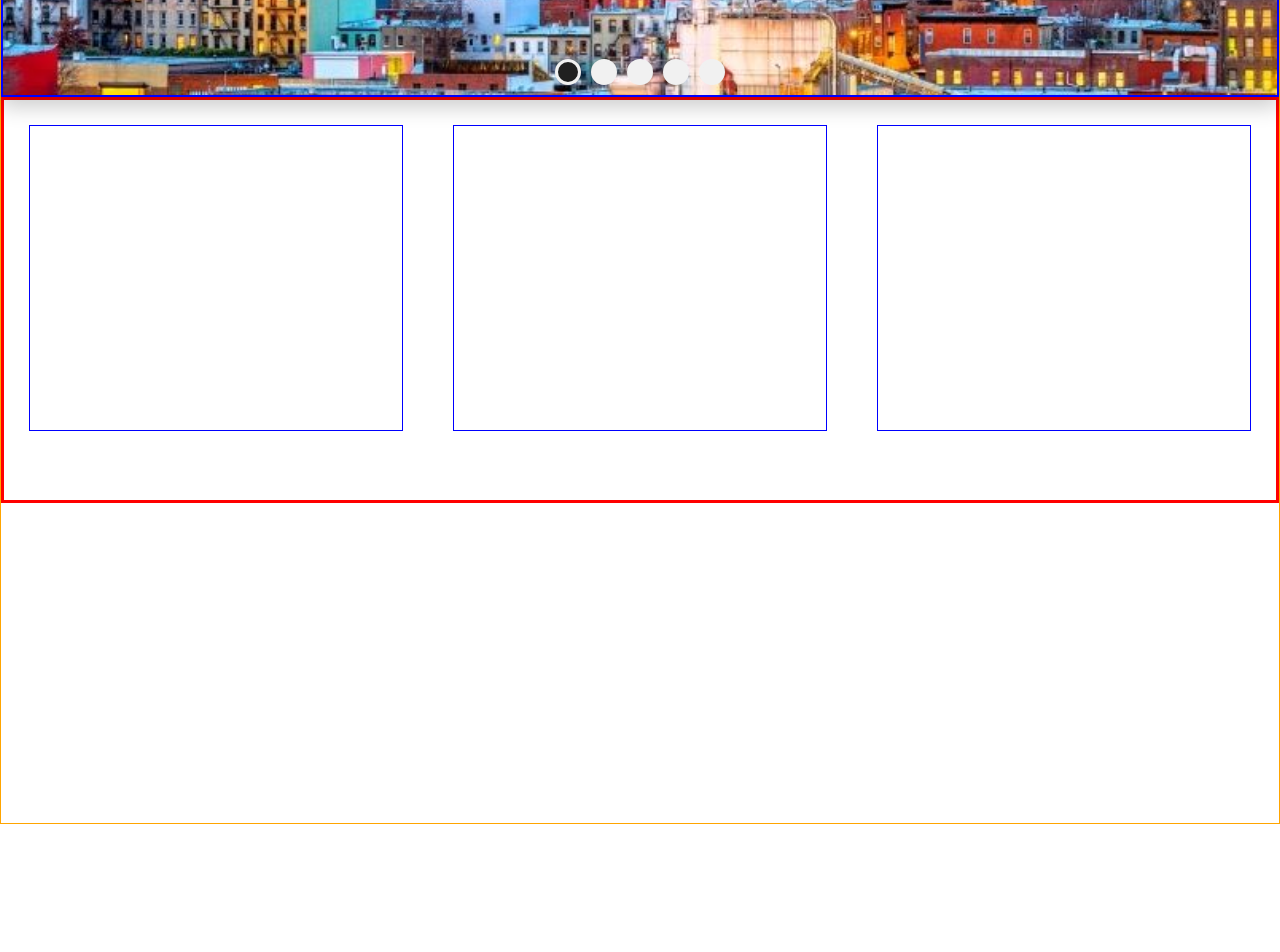
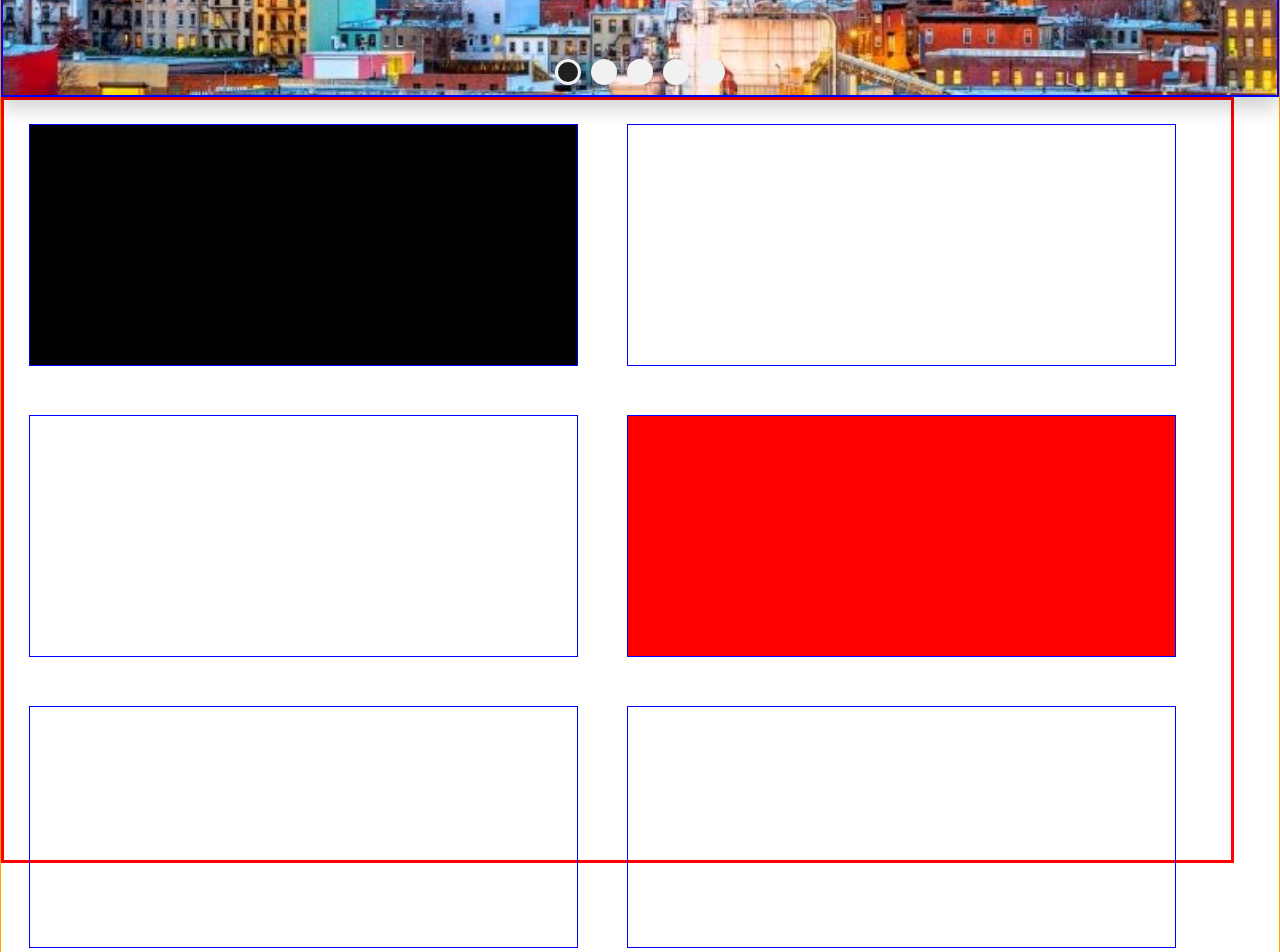
Before and after one commit to YaniWessi/Straightoutthefire-, a React (Create React App) app: page / in a window 1280 px wide. Shown: the part 480-1432 px from the top of the page. Before the commit the page ends 1304 px from the top, so only its background shows below. Built offline with nearby package versions, Linux system fonts and the light colour scheme.

Commit message:
built the merchandise section of page

```diff
--- a/src/components/Slider/Slider.css
+++ b/src/components/Slider/Slider.css
@@ -82,7 +82,7 @@
   h2{
     color: yellow;
     position: absolute;
-    left: 41%;
+    left: 25%;
     bottom: 50%;
     font-size: 40px;
   }
--- a/src/components/midbody/MidBody.js
+++ b/src/components/midbody/MidBody.js
@@ -5,9 +5,12 @@ const MidBody = () => {
 
     return(
         <div className="mid-box">
-            <div className="box"></div>
-            <div className="box"></div>
-            <div className="box"></div>
+            <div className="box box1"></div>
+            <div className="box box2"></div>
+            <div className="box box3"></div>
+            <div className="box box4"></div>
+            <div className="box box5"></div>
+            <div className="box box6"></div>
         </div>
     )
 }
--- a/src/index.css
+++ b/src/index.css
@@ -4,6 +4,7 @@ body {
   padding-bottom:20em;
   margin: auto;
   display:flex;
+  position: relative;
   flex-direction: column;
   font-family: -apple-system, BlinkMacSystemFont, 'Segoe UI', 'Roboto', 'Oxygen',
     'Ubuntu', 'Cantarell', 'Fira Sans', 'Droid Sans', 'Helvetica Neue',
@@ -183,15 +184,26 @@ code {
 
  .mid-box {
    border:3px solid red;
-   height:50vh;
-   width:100;
+   height:95vh;
+   width:96%;
    display:flex;
+   flex-wrap: wrap;
+
 
  }
 
  .box {
    margin: 2%;
-   width:33.3%;
+   width:44.6%;
    border: 1px solid blue;
-   height: 38vh;
+   height: 30vh;
  }
+
+.box1{
+  background-color: black;
+}
+
+.box4{
+  background-color:red;
+
+}
```
